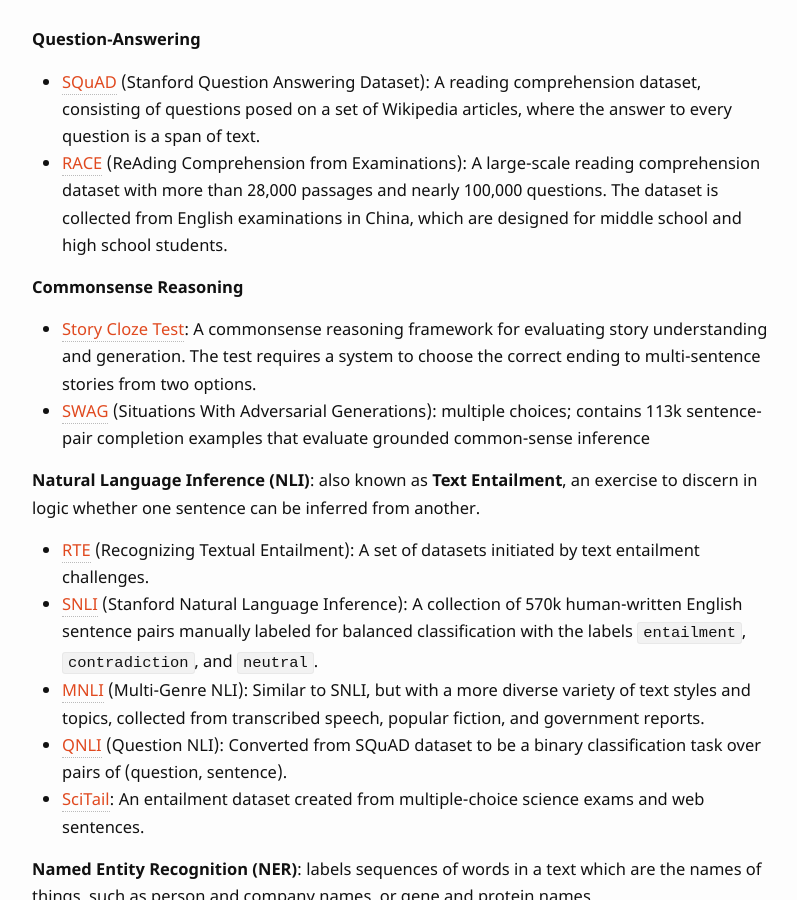
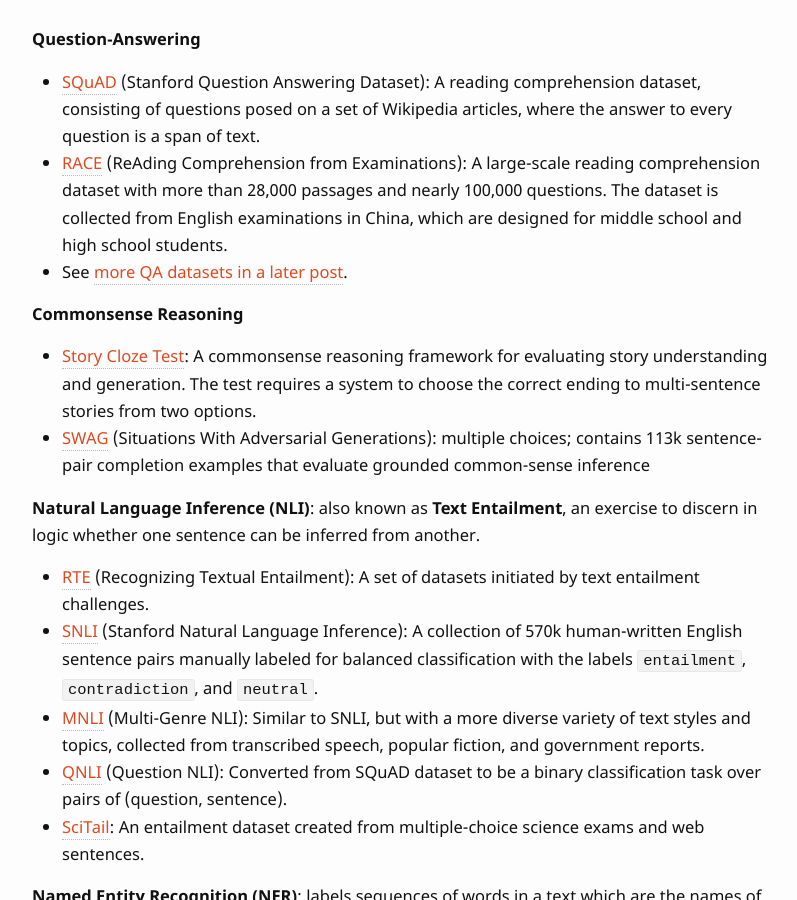
Before and after one commit to lilianweng/lil-log, a Jekyll site: the page built from _posts/2019-01-31-generalized-language-models.md, in a window 1280 px wide and 900 px high, scrolled down 24948 px. Shown: the whole window, without its empty margins (238-1035 px from the left). Built offline with Jekyll 4.4.1, drawn with Linux system fonts in a browser that asks for light colours; some web fonts are replaced; formulas are drawn with MathJax 3; comment, search, counter and statistics services are not loaded.

Commit message:
Add a link

```diff
--- a/_posts/2019-01-31-generalized-language-models.md
+++ b/_posts/2019-01-31-generalized-language-models.md
@@ -606,7 +606,7 @@
 **Question-Answering**
 - [SQuAD](https://rajpurkar.github.io/SQuAD-explorer/) (Stanford Question Answering Dataset): A reading comprehension dataset, consisting of questions posed on a set of Wikipedia articles, where the answer to every question is a span of text.
 - [RACE](http://www.qizhexie.com/data/RACE_leaderboard) (ReAding Comprehension from Examinations): A large-scale reading comprehension dataset with more than 28,000 passages and nearly 100,000 questions. The dataset is collected from English examinations in China, which are designed for middle school and high school students.
-
+- See [more QA datasets in a later post]({{ site.baseurl }}{% post_url 2020-10-29-open-domain-question-answering %}#appendix-qa-datasets).
 
 **Commonsense Reasoning**
 - [Story Cloze Test](http://cs.rochester.edu/nlp/rocstories/): A commonsense reasoning framework for evaluating story understanding and generation. The test requires a system to choose the correct ending to multi-sentence stories from two options.
```
